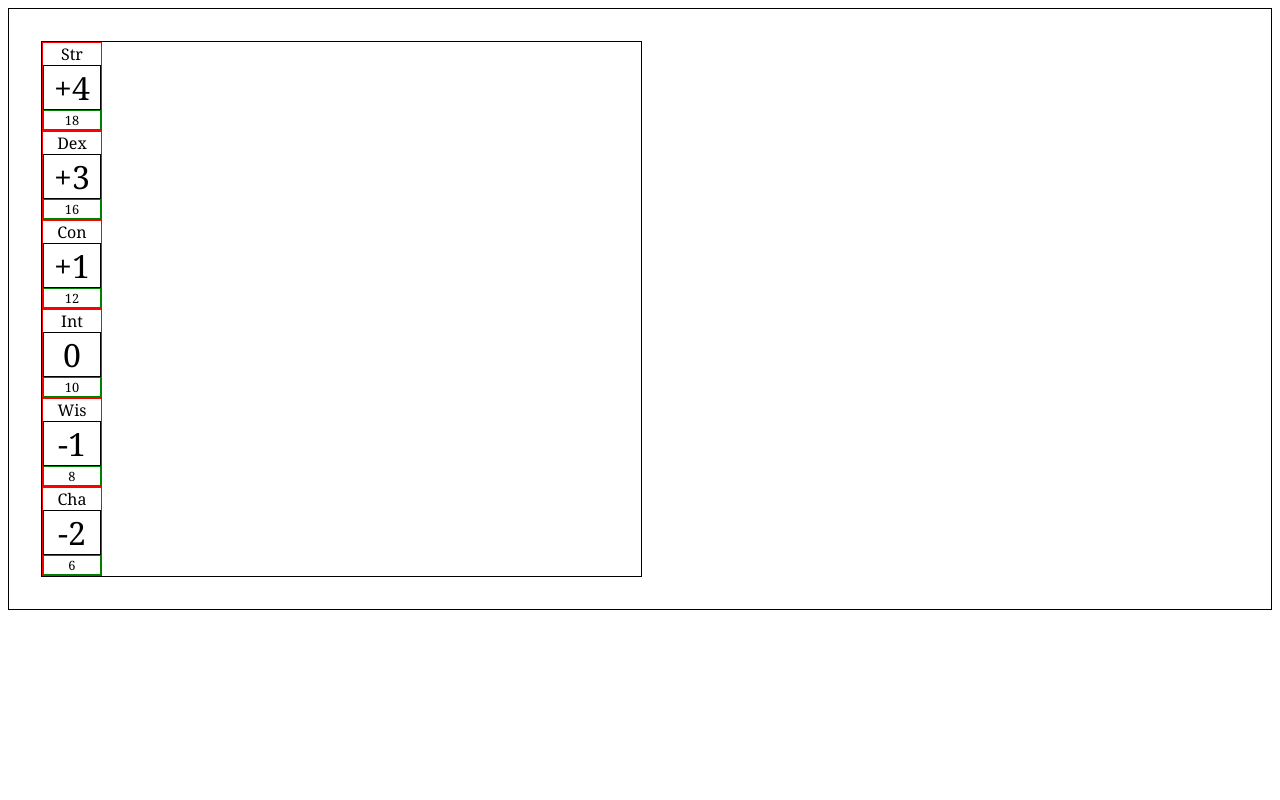
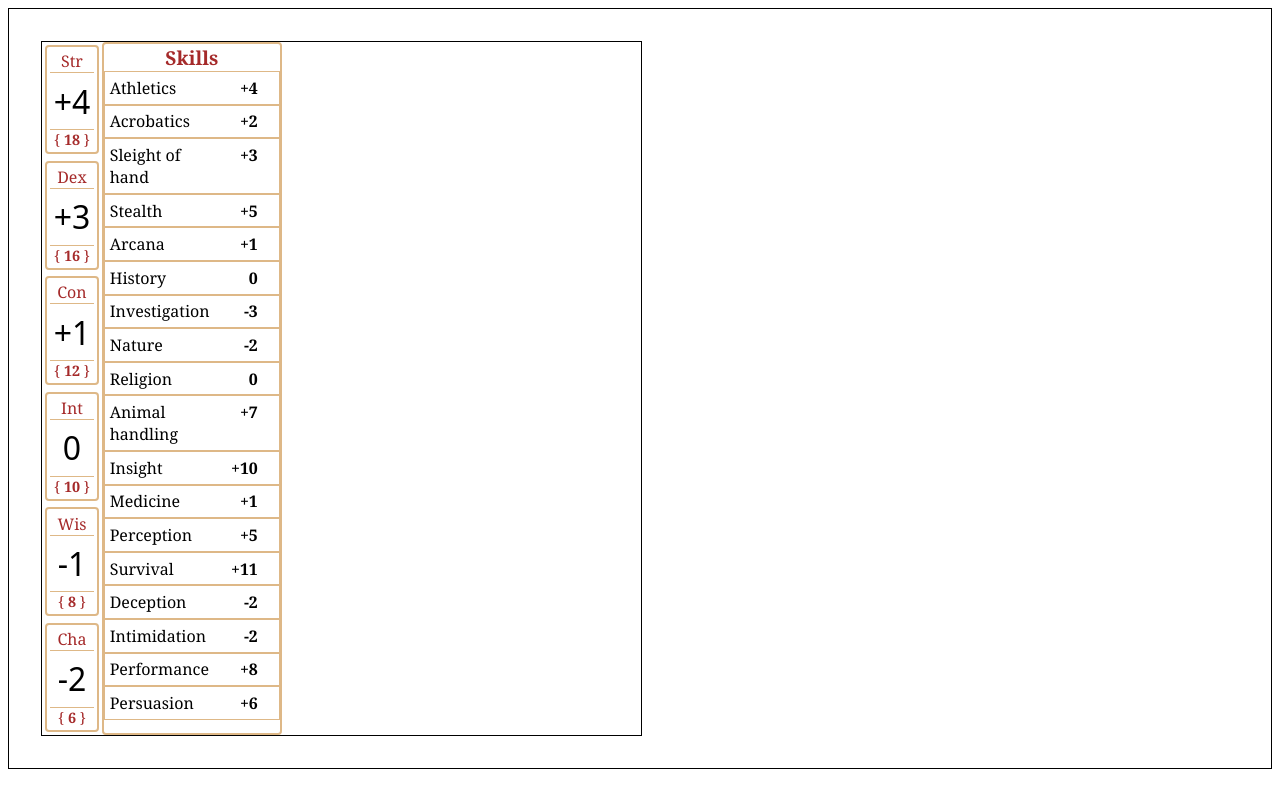
Before and after one commit to Edpacca/ednd-sheets, a Svelte app: page / in a window 1280 px wide. Built offline with nearby package versions, Linux system fonts and the light colour scheme.

Commit message:
layout skills

```diff
--- a/src/App.svelte
+++ b/src/App.svelte
@@ -9,6 +9,6 @@ import { TEST_CHARACTER } from "./data/data";
 
 <style>
     main {
-        font-family:Georgia, 'Times New Roman', Times, serif;
+        font-family: Georgia, 'Times New Roman', Times, serif;
     }
 </style>
--- a/src/components/attributes/component/Attribute.svelte
+++ b/src/components/attributes/component/Attribute.svelte
@@ -6,24 +6,40 @@
 </script>
 
 <div class="attribute-wrapper">
-    <div>{name.substring(0, 3)}</div>
+    <div class="name">{name.substring(0, 3)}</div>
     <div class="mod">{`${mod > 0 ? "+" : ""}${mod}`}</div>
-    <div class="value">{value}</div>
+    <div class="value"><span class="normal">&#123;</span> {value} <span class="normal">&#125;</span></div>
 </div>
 
 <style>
     .attribute-wrapper {
-        border: 1px solid red;
+        border: 2px solid burlywood;
+        border-radius: 4px;
         text-align: center;
+        margin: 0.2em;
+        padding: 0.2em;
+    }
+
+    .name {
+        border-bottom: 1px solid burlywood;
+        font-weight: 550;
+        color: brown;
     }
 
     .mod {
         font-size: 2em;
-        border: 1px solid black;
+        padding: 0.2em 0;
+        font-family: 'system-ui';
     }
 
     .value {
-        font-size: 0.8em;
-        border: 1px solid green;
+        font-size: 0.9em;
+        font-weight: 600;
+        border-top: 1px solid burlywood;
+        color: brown;
+    }
+
+    .normal {
+        font-weight: initial;
     }
 </style>
--- a/src/components/sheet/Sheet.svelte
+++ b/src/components/sheet/Sheet.svelte
@@ -1,12 +1,14 @@
 <script lang="ts">
     import type { Character } from "src/data/Character";
 import Attrtibutes from "../attributes/Attributes.svelte";
+import Skills from "../skills/Skills.svelte";
     export let character: Character;
 </script>
 
 <div class="sheet-wrapper">
     <div class="left-column">
         <Attrtibutes attributes={character.attributes}/>
+        <Skills skills={character.skills} />
     </div>
 </div>
 
@@ -20,7 +22,7 @@ import Attrtibutes from "../attributes/Attributes.svelte";
         border: 1px solid black;
         width: 50%;
         display: grid;
-        grid-template-columns: 10% 1fr;
+        grid-template-columns: 10% 1fr 2fr;
     }
 
 </style>
--- /dev/null
+++ b/src/components/skills/Skills.svelte
@@ -0,0 +1,41 @@
+<script lang="ts">
+    import Skill from "./component/Skill.svelte";
+import type { Skills } from "./model/Skills";
+    export let skills: Skills;
+</script>
+
+<div class="skills-wrapper">
+    <div class="title">Skills</div>
+    <Skill name='Athletics' value={skills.athletics}/>
+    <Skill name='Acrobatics' value={skills.acrobatics}/>
+    <Skill name='Sleight of hand' value={skills.sleightOfHand}/>
+    <Skill name='Stealth' value={skills.stealth}/>
+    <Skill name='Arcana' value={skills.arcana}/>
+    <Skill name='History' value={skills.history}/>
+    <Skill name='Investigation' value={skills.investigation}/>
+    <Skill name='Nature' value={skills.nature}/>
+    <Skill name='Religion' value={skills.religion}/>
+    <Skill name='Animal handling' value={skills.animalHandling}/>
+    <Skill name='Insight' value={skills.insight}/>
+    <Skill name='Medicine' value={skills.medicine}/>
+    <Skill name='Perception' value={skills.perception}/>
+    <Skill name='Survival' value={skills.survival}/>
+    <Skill name='Deception' value={skills.deception}/>
+    <Skill name='Intimidation' value={skills.intimidation}/>
+    <Skill name='Performance' value={skills.performance}/>
+    <Skill name='Persuasion' value={skills.persuasion}/>
+</div>
+
+<style>
+    .skills-wrapper {
+        border: 2px solid burlywood;
+        border-radius: 4px;
+    }
+
+    .title {
+        text-align: center;
+        font-size: 1.2em;
+        font-weight: 600;
+        color: brown;
+    }
+</style>
--- /dev/null
+++ b/src/components/skills/component/Skill.svelte
@@ -0,0 +1,25 @@
+<script>
+    export let value;
+    export let name;
+</script>
+
+<div class="skill-wrapper">
+    <div class="name">{name}</div>
+    <div class="value">{value > 0 ? "+" : ""}{value}</div>
+</div>
+
+<style>
+    .skill-wrapper {
+        display: grid;
+        grid-template-columns: 1fr 4em;
+        padding: 0.3em;
+        border: 1px solid burlywood;
+
+    }
+
+    .value {
+        text-align: right;
+        padding: 0 1em;
+        font-weight: 600;
+    }
+</style>
--- /dev/null
+++ b/src/components/skills/model/Skills.ts
@@ -0,0 +1,29 @@
+export type Skills = {
+    // Str
+    athletics: number,
+
+    // Dex
+    acrobatics: number,
+    sleightOfHand: number,
+    stealth: number,
+
+    // Int
+    arcana: number,
+    history: number,
+    investigation: number,
+    nature: number,
+    religion: number,
+
+    // Wis
+    animalHandling: number,
+    insight: number,
+    medicine: number,
+    perception: number,
+    survival: number,
+
+    // Cha
+    deception: number,
+    intimidation: number,
+    performance: number,
+    persuasion: number
+}
--- a/src/data/Character.ts
+++ b/src/data/Character.ts
@@ -1,5 +1,7 @@
+import type { Skills } from "src/components/skills/model/Skills";
 import type { Attributes } from "../components/attributes/model/Attributes";
 
 export type Character = {
     attributes: Attributes;
+    skills: Skills;
 }
--- a/src/data/data.ts
+++ b/src/data/data.ts
@@ -8,5 +8,26 @@ export const TEST_CHARACTER: Character = {
         int: 10,
         wis: 8,
         cha: 6
+    },
+
+    skills: {
+        athletics: 4,
+        acrobatics: 2,
+        sleightOfHand: 3,
+        stealth: 5,
+        arcana: 1,
+        history: 0,
+        investigation: -3,
+        nature: -2,
+        religion: 0,
+        animalHandling: 7,
+        insight: 10,
+        medicine: 1,
+        perception: 5,
+        survival: 11,
+        deception: -2,
+        intimidation: -2,
+        performance: 8,
+        persuasion: 6
     }
 }
```
Also changed, not shown: src/data/Skills.ts (deleted).
